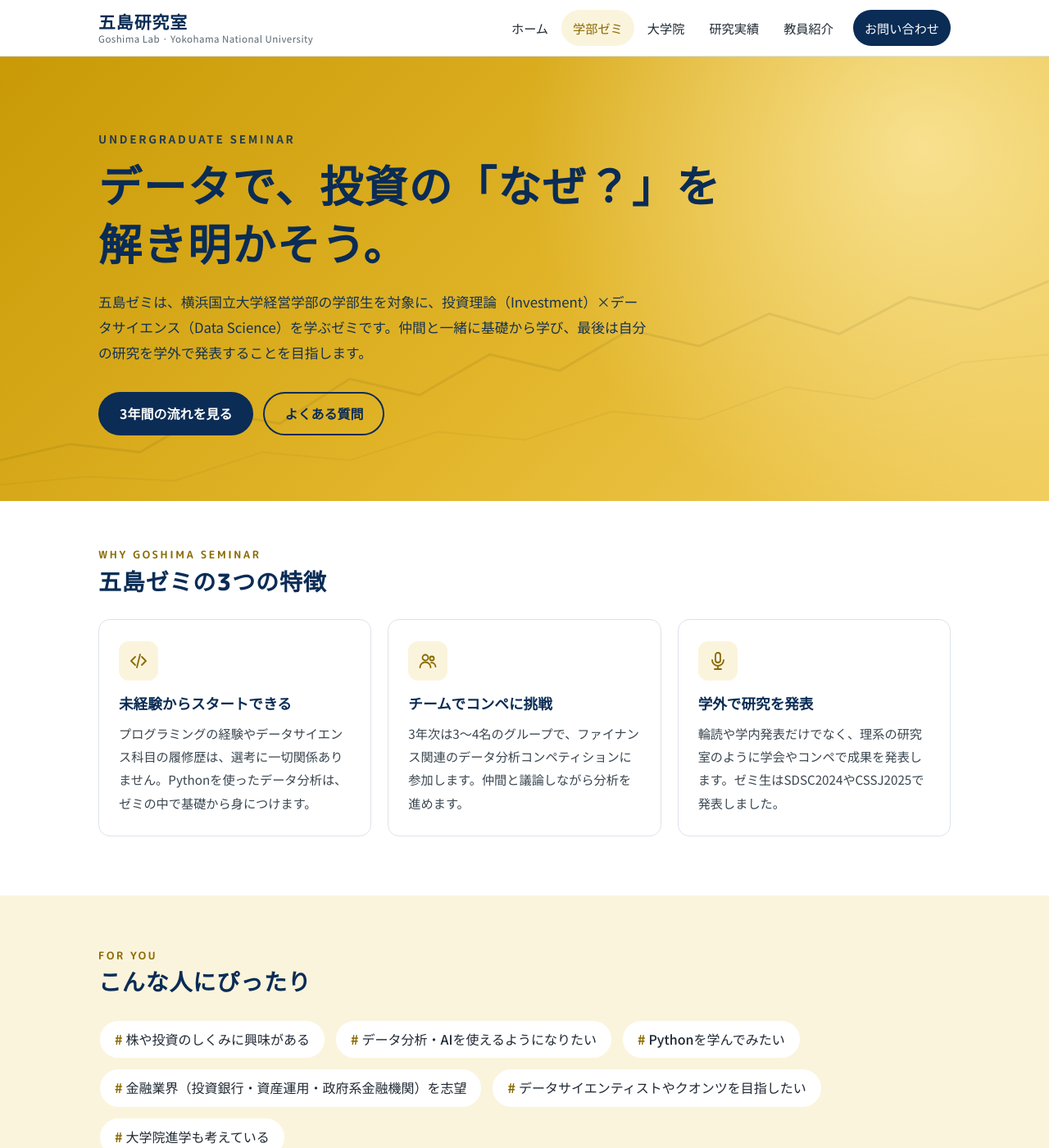
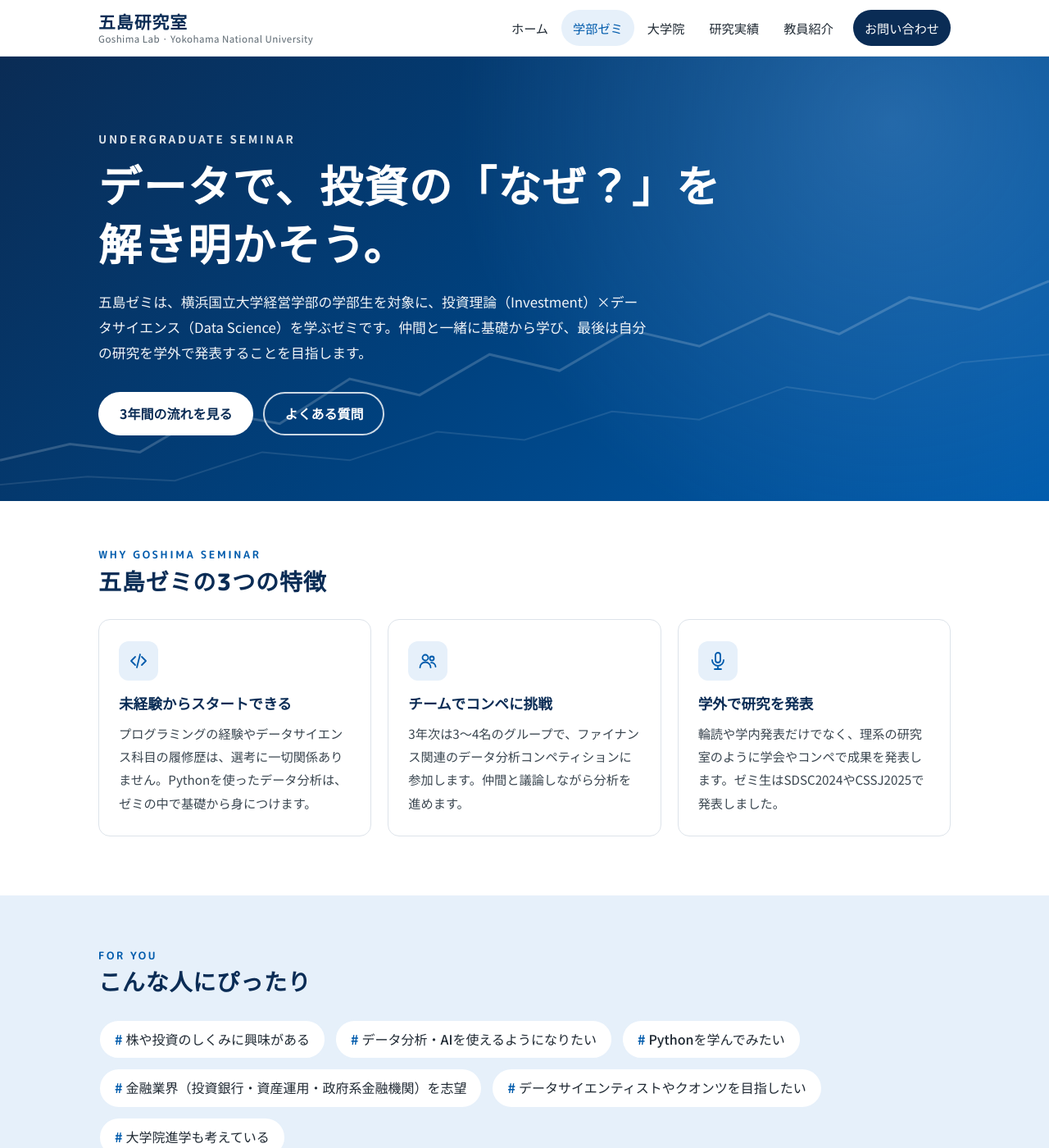
Before and after one commit to goshimalab/goshimalab-ynu-site, a Jekyll site: the page built from seminar.md, in a window 1280 px wide and 1400 px high. Shown: the whole window at 82% size. Built offline with Jekyll 4.4.1, drawn with Linux system fonts in a browser that asks for light colours.

Commit message:
Unify seminar page to YNU Blue
Co-Authored-By: Claude Opus 5.5 <noreply@anthropic.com>

```diff
--- a/assets/css/style.css
+++ b/assets/css/style.css
@@ -1,18 +1,10 @@
 :root {
-  /* 横浜国立大学 UIガイドライン準拠
-     YNUブルー R0 G91 B172 / 経営学部カラー R201 G154 B6 */
+  /* 横浜国立大学 UIガイドライン準拠：YNUブルー R0 G91 B172 */
   --ynu-blue: #005bac;
   --navy: #0a2c55;
   --navy-2: #00417e;
   --blue: #005bac;
   --blue-light: #e6f0fa;
-  --gold: #c99a06;
-  --gold-bright: #e2b52a;
-  --gold-dark: #8a6a00;
-  --gold-light: #fbf4dc;
-  --warm: var(--gold);
-  --warm-dark: var(--gold-dark);
-  --warm-light: var(--gold-light);
   --text: #1f2933;
   --muted: #5b6770;
   --line: #dde3ea;
@@ -28,11 +20,11 @@
   --accent-light: var(--blue-light);
 }
 
-.theme-warm {
-  --accent: var(--gold-dark);
-  --accent-dark: var(--navy);
-  --accent-light: var(--gold-light);
-}
+/* 学部ゼミ：色は共通、見出しだけ丸ゴシックで親しみやすく */
+.theme-friendly .hero-title,
+.theme-friendly .content h2,
+.theme-friendly .roadmap h3,
+.theme-friendly .cta h2 { font-family: var(--round); font-weight: 800; }
 
 *, *::before, *::after { box-sizing: border-box; }
 
@@ -124,17 +116,6 @@ svg { width: 1em; height: 1em; fill: none; stroke: currentColor; stroke-width: 1
     linear-gradient(135deg, #0a2c55 0%, #00417e 50%, #005bac 100%);
 }
 
-.hero-warm {
-  color: var(--navy);
-  background:
-    radial-gradient(circle at 88% 20%, rgba(255, 240, 180, 0.7), transparent 40%),
-    linear-gradient(135deg, #c99a06 0%, #e2b52a 55%, #f0cc5a 100%);
-}
-.hero-warm::after { filter: invert(1); opacity: 0.35; }
-.hero-warm .btn-ghost { color: var(--navy); box-shadow: inset 0 0 0 2px var(--navy); }
-.hero-warm .btn-ghost:hover { color: var(--navy); background: rgba(10, 44, 85, 0.08); }
-.hero-warm .btn-white { background: var(--navy); color: #fff; }
-.hero-warm .btn-white:hover { color: #fff; }
 
 .hero-home { padding: 110px 0 100px; }
 
@@ -169,7 +150,6 @@ svg { width: 1em; height: 1em; fill: none; stroke: currentColor; stroke-width: 1
 
 .hero-title span { display: inline-block; }
 
-.hero-warm .hero-title { font-family: var(--round); font-weight: 800; }
 
 .hero-lead { margin: 18px 0 0; max-width: 40em; font-size: 1.05rem; opacity: 0.95; }
 
@@ -188,8 +168,6 @@ svg { width: 1em; height: 1em; fill: none; stroke: currentColor; stroke-width: 1
 }
 .btn:hover { transform: translateY(-2px); box-shadow: 0 8px 20px rgba(0, 0, 0, 0.15); }
 .btn svg { width: 1.1em; height: 1.1em; }
-.btn-warm { background: var(--gold-bright); color: var(--navy); }
-.btn-warm:hover { background: var(--gold); color: var(--navy); }
 .btn-navy { background: var(--navy); color: #fff; }
 .btn-navy:hover { background: var(--navy-2); color: #fff; }
 .btn-white { background: #fff; color: var(--navy); }
@@ -232,7 +210,6 @@ svg { width: 1em; height: 1em; fill: none; stroke: currentColor; stroke-width: 1
   margin-bottom: 4px;
 }
 
-.theme-warm .content h2 { font-family: var(--round); font-weight: 800; }
 
 .content h3 { margin: 32px 0 10px; font-size: 1.15rem; color: var(--navy); }
 
@@ -273,9 +250,8 @@ svg { width: 1em; height: 1em; fill: none; stroke: currentColor; stroke-width: 1
   transition: transform 0.2s, box-shadow 0.2s;
 }
 .path:hover { transform: translateY(-4px); box-shadow: 0 18px 40px rgba(15, 42, 74, 0.2); color: #fff; }
-.path-warm { background: linear-gradient(145deg, #c99a06, #ebc445); color: var(--navy); }
-.path-warm:hover { color: var(--navy); }
-.path-navy { background: linear-gradient(145deg, #0a2c55, #005bac); }
+.path-light { background: linear-gradient(145deg, #005bac, #3a8ad6); }
+.path-navy { background: linear-gradient(145deg, #0a2c55, #00417e); }
 .path-label {
   align-self: flex-start;
   padding: 2px 12px;
@@ -285,13 +261,11 @@ svg { width: 1em; height: 1em; fill: none; stroke: currentColor; stroke-width: 1
   font-weight: 700;
 }
 .path h3 { color: inherit !important; margin: 14px 0 6px !important; font-size: 1.55rem !important; line-height: 1.4; }
-.path-warm h3 { font-family: var(--round); font-weight: 800; }
+.path-light h3 { font-family: var(--round); font-weight: 800; }
 .path p { margin: 0 0 14px; opacity: 0.95; }
 .path ul { list-style: none; padding: 0 !important; margin: 0 0 24px; }
 .path li { padding-left: 1.6em; position: relative; margin: 6px 0 !important; }
-.path li::before { content: "✓"; position: absolute; left: 0; font-weight: 700; color: var(--navy); }
-.path-navy li::before { color: var(--gold-bright); }
-.path-warm .path-label { background: rgba(10, 44, 85, 0.12); }
+.path li::before { content: "✓"; position: absolute; left: 0; font-weight: 700; color: #cfe4fa; }
 .path-more { margin-top: auto; display: inline-flex; align-items: center; gap: 6px; font-weight: 700; }
 .path-more svg { transition: transform 0.2s; }
 .path:hover .path-more svg { transform: translateX(4px); }
@@ -358,8 +332,8 @@ svg { width: 1em; height: 1em; fill: none; stroke: currentColor; stroke-width: 1
   display: inline-block;
   padding: 2px 14px;
   border-radius: 999px;
-  background: var(--gold-bright);
-  color: var(--navy);
+  background: var(--accent);
+  color: #fff;
   font-family: var(--round);
   font-weight: 800;
   font-size: 0.95rem;
@@ -457,10 +431,7 @@ svg { width: 1em; height: 1em; fill: none; stroke: currentColor; stroke-width: 1
   color: #fff;
 }
 .cta-navy { background: linear-gradient(135deg, #0a2c55, #005bac); }
-.cta-warm { background: linear-gradient(135deg, #c99a06, #ebc445); color: var(--navy); }
-.cta-warm .btn-white { background: var(--navy); color: #fff; }
 .content .cta h2 { color: inherit; margin: 0 0 12px; }
-.cta-warm h2 { font-family: var(--round); }
 .cta p { margin: 0 auto 8px; max-width: 40em; }
 .cta-mail { font-size: 1.25rem; font-weight: 700; margin-top: 18px !important; word-break: break-all; }
 .cta-note { font-size: 0.8rem; opacity: 0.8; }
--- a/seminar.md
+++ b/seminar.md
@@ -2,8 +2,8 @@
 layout: default
 title: 学部ゼミ
 permalink: /seminar/
-theme: warm
-hero_style: warm
+theme: friendly
+hero_style: navy
 eyebrow: Undergraduate Seminar
 hero: '<span>データで、</span><span>投資の「なぜ？」を</span><span>解き明かそう。</span>'
 hero_lead: 五島ゼミは、横浜国立大学経営学部の学部生を対象に、投資理論（Investment）×データサイエンス（Data Science）を学ぶゼミです。仲間と一緒に基礎から学び、最後は自分の研究を学外で発表することを目指します。
@@ -159,7 +159,7 @@ has_contact: true
 <details><summary>編入は受け入れてますか？</summary><div><p>受け入れ実績があります。まずはお気軽にご相談ください（受け入れ元の指導教員の許可が必要です）。</p></div></details>
 </div>
 
-<section class="cta cta-warm" id="contact">
+<section class="cta cta-navy" id="contact">
   <h2>一緒にデータで金融市場を読み解こう！</h2>
   <p>選考は面接のみ。未経験でも大丈夫です。ゼミ生の発表実績は研究実績のページで紹介しています。</p>
   <a class="btn btn-white" href="{{ '/publications/' | relative_url }}">ゼミ生の研究実績を見る {% include icon.html name="arrow" %}</a>
```
Also changed, not shown: index.md (+2 -2 lines).
